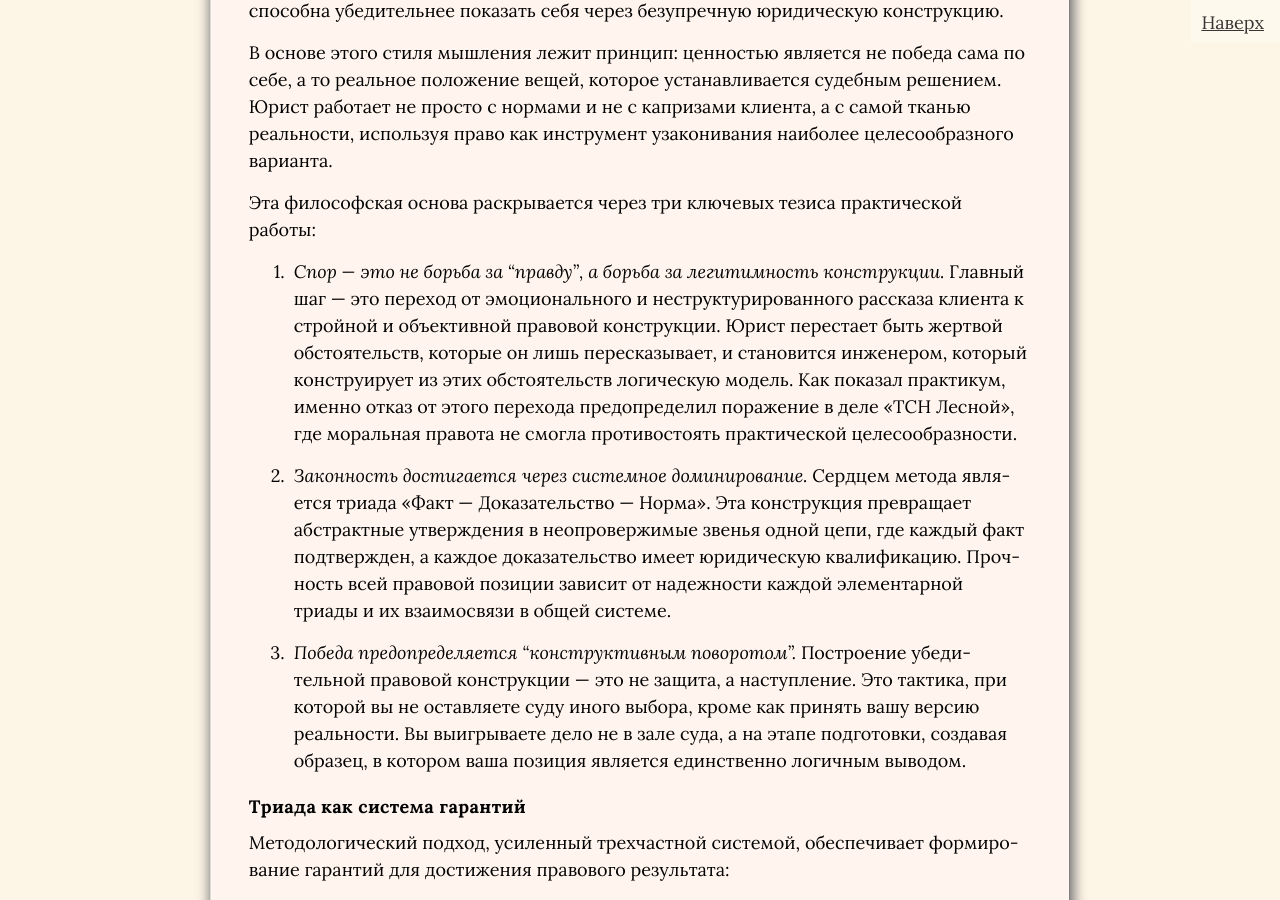
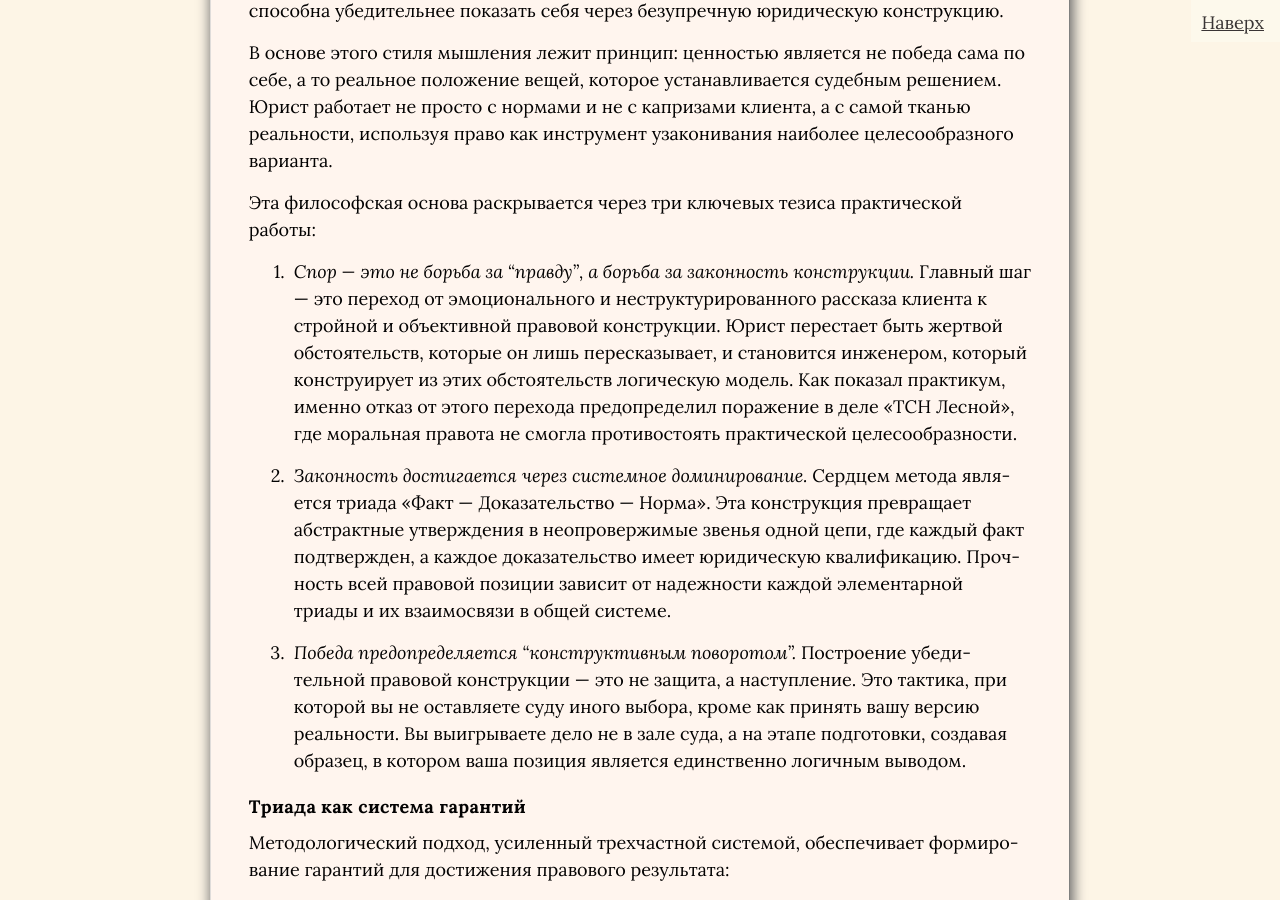
Before and after one commit to SergSi/land-use-art, a Jekyll site: the page built from _posts/2025-10-21-train.md, in a window 1280 px wide and 900 px high, scrolled down 33468 px. Built offline with Jekyll 4.4.1, drawn with Linux system fonts in a browser that asks for light colours; some web fonts are replaced.

Commit message:
Update 2025-10-21-train.md

```diff
--- a/_posts/2025-10-21-train.md
+++ b/_posts/2025-10-21-train.md
@@ -895,7 +895,7 @@ number="7"
 
 Эта философская основа раскрывается через три ключевых тезиса практической работы:
 
-1.  *Спор — это не борьба за "правду", а борьба за легитимность конструкции.* Главный шаг — это переход от эмоционального и неструктурированного рассказа клиента к стройной и объективной правовой конструкции. Юрист перестает быть жертвой обстоятельств, которые он лишь пересказывает, и становится инженером, который конструирует из этих обстоятельств логическую модель. Как показал практикум, именно отказ от этого перехода предопределил поражение в деле «ТСН Лесной», где моральная правота не смогла противостоять практической целесообразности.
+1.  *Спор — это не борьба за "правду", а борьба за законность конструкции.* Главный шаг — это переход от эмоционального и неструктурированного рассказа клиента к стройной и объективной правовой конструкции. Юрист перестает быть жертвой обстоятельств, которые он лишь пересказывает, и становится инженером, который конструирует из этих обстоятельств логическую модель. Как показал практикум, именно отказ от этого перехода предопределил поражение в деле «ТСН Лесной», где моральная правота не смогла противостоять практической целесообразности.
 
 2.  *Законность достигается через системное доминирование.* Сердцем метода является триада «Факт — Доказательство — Норма». Эта конструкция превращает абстрактные утверждения в неопровержимые звенья одной цепи, где каждый факт подтвержден, а каждое доказательство имеет юридическую квалификацию. Прочность всей правовой позиции зависит от надежности каждой элементарной триады и их взаимосвязи в общей системе.
 
```
